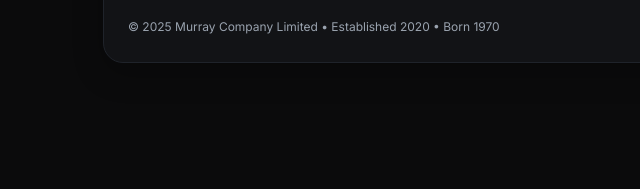
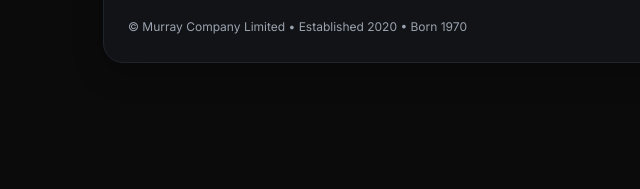
Before and after one commit to murraycompanylimited-hue/murraycompanylimited, a plain HTML site: page index.html in a window 1280 px wide. Shown: the part 430-619 px from the top of the page, 77-717 px from the left. Drawn offline with Linux system fonts and the light colour scheme.

Commit message:
Update index.html

```diff
--- a/index.html
+++ b/index.html
@@ -47,7 +47,7 @@
       <footer>© <span id="y"></span> Murray Company Limited • Established 2020 • Born 1970</footer>
     </div>
   </div>
-  <script>document.getElementById('y').textContent=new Date().getFullYear()</script>
+
 <!-- Graceful (inline, no account needed) -->
 <style>
  #graceful-btn{position:fixed;right:18px;bottom:18px;background:#111826;border:1px solid #2a3344;color:#e9edf4;
```
